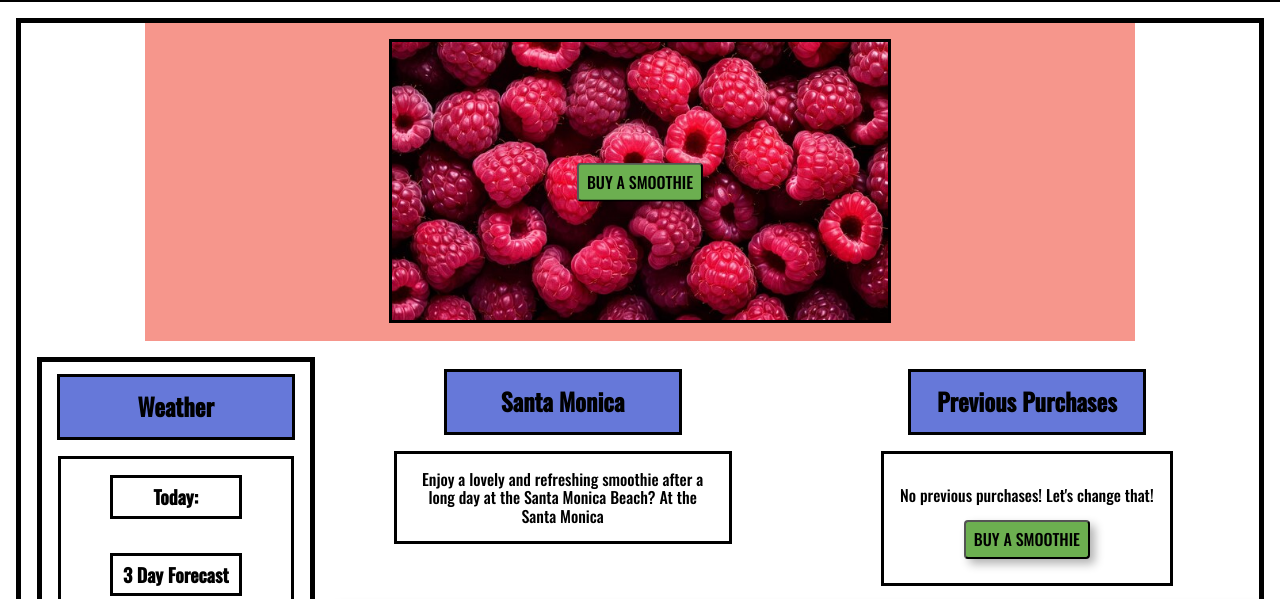
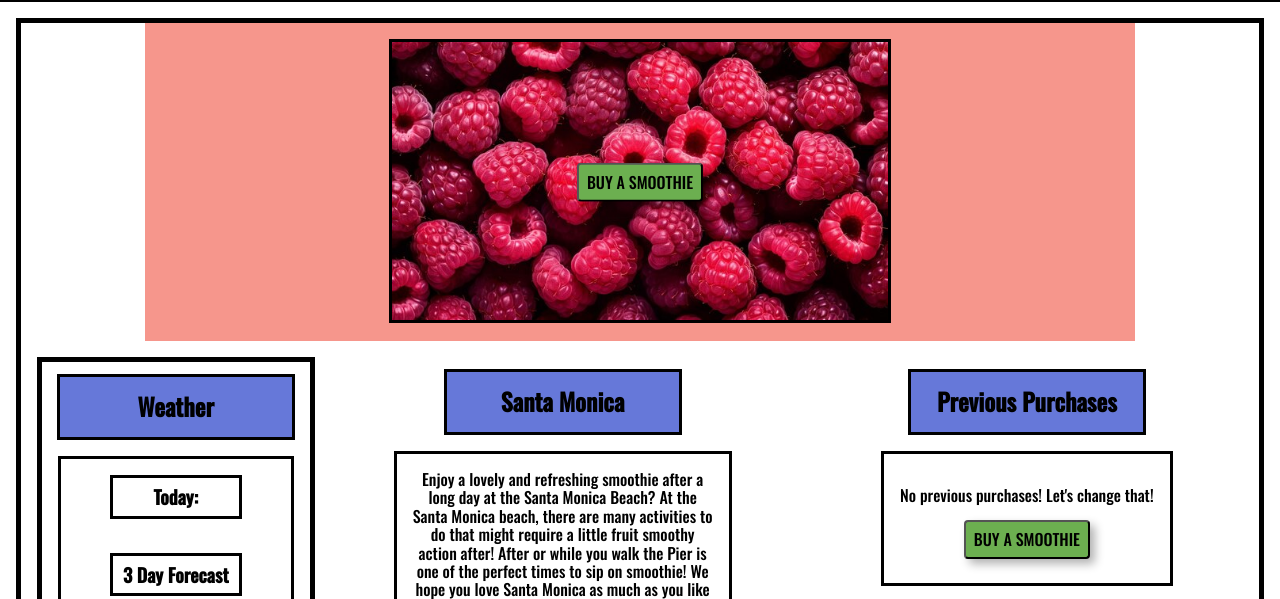
Before and after one commit to Ellaluvscheese/wdd230, a plain HTML site: page fruit/index.html in a window 1280 px wide. Shown: the part 182-781 px from the top of the page. Drawn offline with nearby package versions, Linux system fonts and the light colour scheme; no server answers.

Commit message:
quick fix santa monica story

```diff
--- a/fruit/index.html
+++ b/fruit/index.html
@@ -41,7 +41,7 @@
         </section>
         <section id="townDescHome">
             <h2>Santa Monica</h2>
-            <p class="chunk">Enjoy a lovely and refreshing smoothie after a long day at the Santa Monica Beach? At the Santa Monica </p>
+            <p class="chunk">Enjoy a lovely and refreshing smoothie after a long day at the Santa Monica Beach? At the Santa Monica beach, there are many activities to do that might require a little fruit smoothy action after! After or while you walk the Pier is one of the perfect times to sip on smoothie! We hope you love Santa Monica as much as you like our Smoothies!</p>
         </section>
         <section id="prevPurchSection">
             <h2>Previous Purchases</h2>
```
